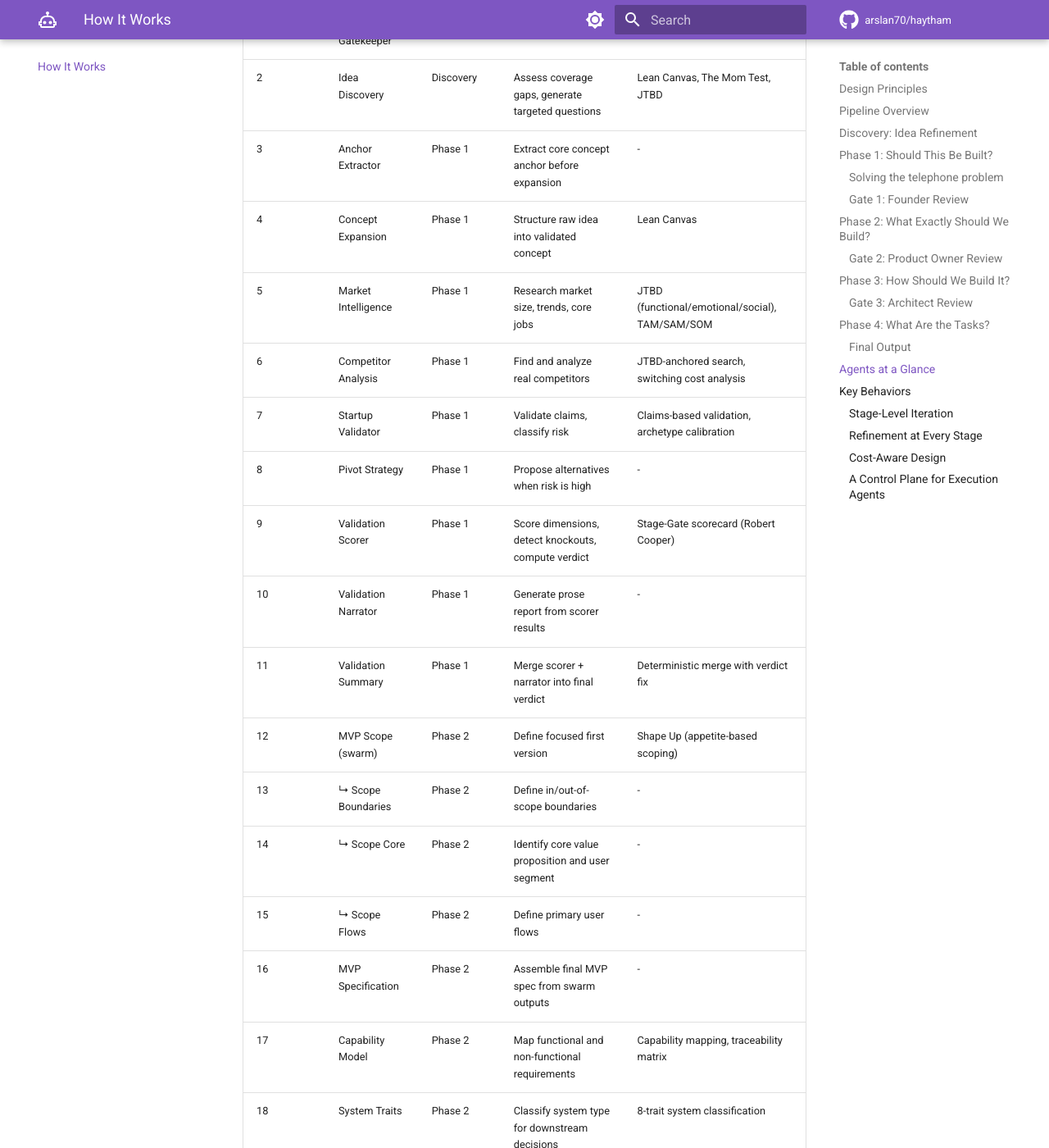
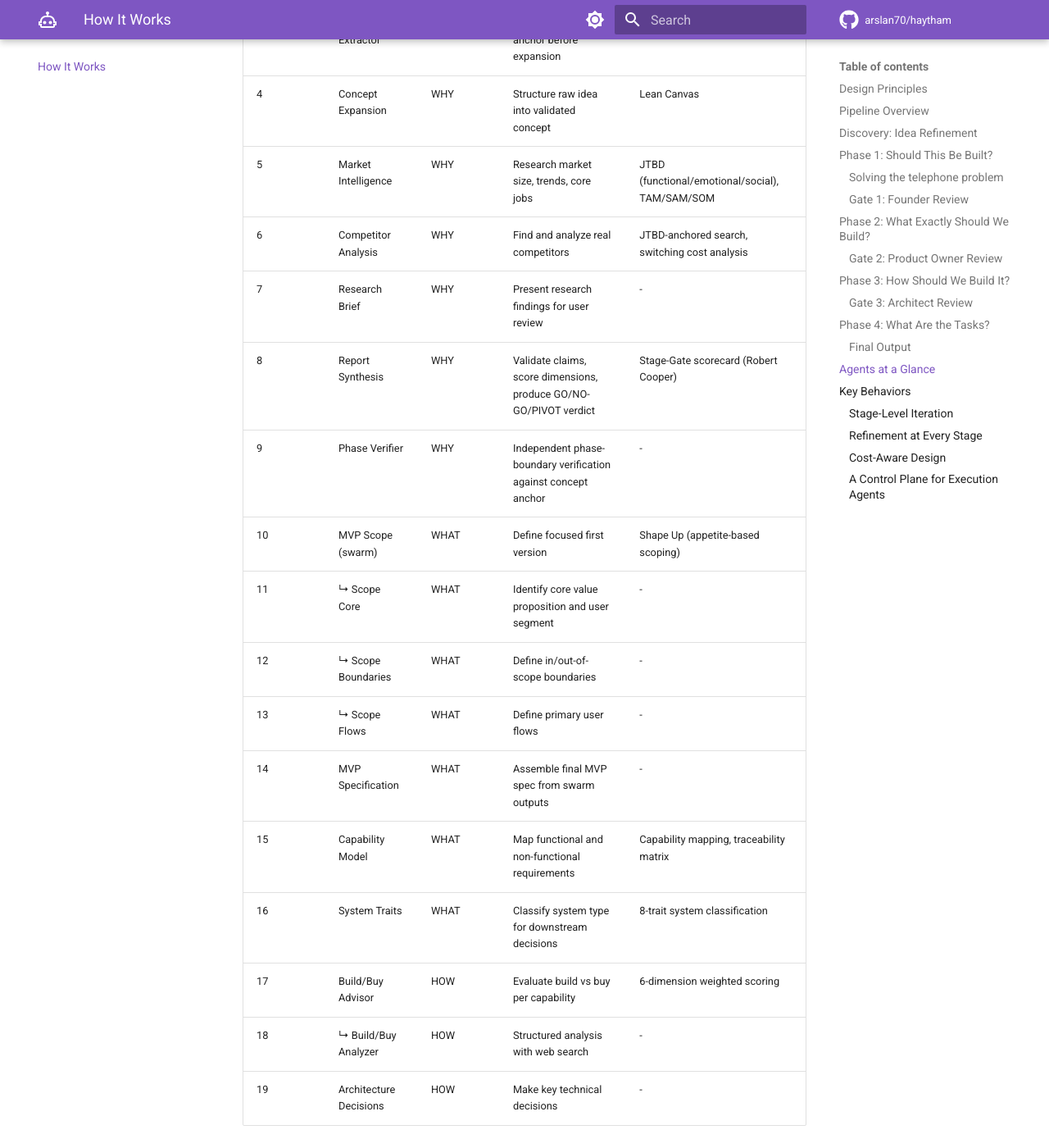
Before and after one commit to arslan70/haytham, an MkDocs documentation site: the page built from docs/how-it-works.md, in a window 1280 px wide and 1400 px high, scrolled down 7542 px. Shown: the whole window at 82% size. Built offline with MkDocs 1.6.1 and Material for MkDocs 9.7.7, drawn with Linux system fonts in a browser that asks for light colours; comment, search, counter and statistics services are not loaded; some of the changed text lies outside the part shown.

Commit message:
docs: update agents table, pipeline diagram, replace LanceDB with JSON Store (CRIT-03)
- Replace Phase 1/2/3/4 naming with WHY/WHAT/HOW/STORIES in pipeline diagram
- Remove deleted agents (Startup Validator, Pivot Strategy, Validation Scorer,
  Validation Narrator, Validation Summary) from table and prose
- Add Research Brief, Report Synthesis, Phase Verifier to agents table
- Fix agent count from 21 to 19 in technology.md
- Update WEB_SEARCH_SESSION_LIMIT default from 20 to 30
- Replace LanceDB section with JSON Store per ADR-027

Co-Authored-By: Claude Opus 4.6 (1M context) <noreply@anthropic.com>

```diff
--- a/docs/how-it-works.md
+++ b/docs/how-it-works.md
@@ -19,21 +19,19 @@ flowchart TD
     gatekeeper --> discovery[Idea Discovery]
     discovery --> concept[Concept Expansion]
 
-    subgraph phase1["Phase 1: Should this be built?"]
+    subgraph why["WHY: Should this be built?"]
         concept --> anchor[Anchor Extractor]
         anchor --> market[Market Intelligence]
         anchor --> competitor[Competitor Analysis]
-        market --> risk[Risk Assessment]
-        competitor --> risk
-        risk -->|HIGH risk| pivot[Pivot Strategy]
-        pivot --> summary[Validation Summary]
-        risk -->|MEDIUM / LOW| summary
+        market --> brief[Research Brief]
+        competitor --> brief
+        brief --> synthesis[Report Synthesis]
     end
 
-    summary --> gate1{Gate 1: Founder Review}
+    synthesis --> gate1{Gate 1: Founder Review}
     gate1 -->|GO| mvp
 
-    subgraph phase2["Phase 2: What exactly?"]
+    subgraph what["WHAT: What exactly?"]
         mvp[MVP Scope] --> capability[Capability Model]
         capability --> traits[System Traits]
     end
@@ -41,14 +39,14 @@ flowchart TD
     traits --> gate2{Gate 2: Product Owner}
     gate2 -->|Approved| build_buy
 
-    subgraph phase3["Phase 3: How?"]
+    subgraph how["HOW: How?"]
         build_buy[Build vs Buy] --> arch[Architecture Decisions]
     end
 
     arch --> gate3{Gate 3: Architect}
     gate3 -->|Approved| stories
 
-    subgraph phase4["Phase 4: Tasks"]
+    subgraph stories_phase["STORIES: Tasks"]
         stories[Story Generation] --> story_val[Story Validation]
         story_val --> ordering[Dependency Ordering]
     end
@@ -93,7 +91,7 @@ Independent phase-boundary verifiers then check each phase's output against the
 
 **Market Intelligence** and **Competitor Analysis** run in parallel. Market Intelligence uses the [Jobs-to-be-Done](https://jtbd.info/) framework to identify core functional, emotional, and social jobs, then sizes the opportunity using [TAM/SAM/SOM](https://en.wikipedia.org/wiki/Total_addressable_market) analysis. Competitor Analysis anchors searches around the customer job rather than the product category, finding competitors across markets that solve the same job, and evaluates switching costs, lock-in factors, and market structure. Both agents include explicit confirmation bias checks to ensure findings aren't shaped to fit a predetermined conclusion.
 
-The **Startup Validator** extracts 10–15 key claims and validates each against evidence, classifying risk as HIGH / MEDIUM / LOW. The **Validation Summary** then applies a [Stage-Gate](https://en.wikipedia.org/wiki/Stage-gate_model) scorecard (Robert Cooper) with three knockout criteria and six scored dimensions to produce a GO / NO-GO / PIVOT verdict. The scorer uses tool calls to build a scorecard incrementally. Each tool validates evidence quality, rejects rubric phrases, and prevents the same evidence from being cited for multiple dimensions. If risk is HIGH, a **Pivot Strategy** agent proposes alternatives before the verdict is finalized.
+The **Research Brief** presents the market and competitor findings in a non-opinionated format for user review before any verdict is rendered. The **Report Synthesis** agent then applies a [Stage-Gate](https://en.wikipedia.org/wiki/Stage-gate_model) scorecard (Robert Cooper) with three knockout criteria and six scored dimensions to produce a GO / NO-GO / PIVOT verdict. This single agent replaced a multi-agent scoring pipeline per [ADR-026](adr/ADR-026-simplified-validation-pipeline.md). Two lightweight post-validators (SOM arithmetic and regulated-domain safety) provide guardrails on the output.
 
 ### Gate 1: Founder Review
 
@@ -147,25 +145,23 @@ Specialist agents, some working individually and others coordinating in multi-ag
 |---|-------|-------|----------------|------------|
 | 1 | Idea Gatekeeper | Discovery | Classify input quality | - |
 | 2 | Idea Discovery | Discovery | Assess coverage gaps, generate targeted questions | Lean Canvas, The Mom Test, JTBD |
-| 3 | Anchor Extractor | Phase 1 | Extract core concept anchor before expansion | - |
-| 4 | Concept Expansion | Phase 1 | Structure raw idea into validated concept | Lean Canvas |
-| 5 | Market Intelligence | Phase 1 | Research market size, trends, core jobs | JTBD (functional/emotional/social), TAM/SAM/SOM |
-| 6 | Competitor Analysis | Phase 1 | Find and analyze real competitors | JTBD-anchored search, switching cost analysis |
-| 7 | Startup Validator | Phase 1 | Validate claims, classify risk | Claims-based validation, archetype calibration |
-| 8 | Pivot Strategy | Phase 1 | Propose alternatives when risk is high | - |
-| 9 | Validation Scorer | Phase 1 | Score dimensions, detect knockouts, compute verdict | Stage-Gate scorecard (Robert Cooper) |
-| 10 | Validation Narrator | Phase 1 | Generate prose report from scorer results | - |
-| 11 | Validation Summary | Phase 1 | Merge scorer + narrator into final verdict | Deterministic merge with verdict fix |
-| 12 | MVP Scope (swarm) | Phase 2 | Define focused first version | Shape Up (appetite-based scoping) |
-| 13 | ↳ Scope Boundaries | Phase 2 | Define in/out-of-scope boundaries | - |
-| 14 | ↳ Scope Core | Phase 2 | Identify core value proposition and user segment | - |
-| 15 | ↳ Scope Flows | Phase 2 | Define primary user flows | - |
-| 16 | MVP Specification | Phase 2 | Assemble final MVP spec from swarm outputs | - |
-| 17 | Capability Model | Phase 2 | Map functional and non-functional requirements | Capability mapping, traceability matrix |
-| 18 | System Traits | Phase 2 | Classify system type for downstream decisions | 8-trait system classification |
-| 19 | Build/Buy Analyzer | Phase 3 | Decide build vs buy per capability | 6-dimension weighted scoring |
-| 20 | Architecture Decisions | Phase 3 | Make key technical decisions | - |
-| 21 | Story Generation | Phase 4 | Create user stories with validation and dependency ordering | Agile user stories, Gherkin/BDD, INVEST, DAG ordering |
+| 3 | Anchor Extractor | WHY | Extract core concept anchor before expansion | - |
+| 4 | Concept Expansion | WHY | Structure raw idea into validated concept | Lean Canvas |
+| 5 | Market Intelligence | WHY | Research market size, trends, core jobs | JTBD (functional/emotional/social), TAM/SAM/SOM |
+| 6 | Competitor Analysis | WHY | Find and analyze real competitors | JTBD-anchored search, switching cost analysis |
+| 7 | Research Brief | WHY | Present research findings for user review | - |
+| 8 | Report Synthesis | WHY | Validate claims, score dimensions, produce GO/NO-GO/PIVOT verdict | Stage-Gate scorecard (Robert Cooper) |
+| 9 | Phase Verifier | WHY | Independent phase-boundary verification against concept anchor | - |
+| 10 | MVP Scope (swarm) | WHAT | Define focused first version | Shape Up (appetite-based scoping) |
+| 11 | ↳ Scope Core | WHAT | Identify core value proposition and user segment | - |
+| 12 | ↳ Scope Boundaries | WHAT | Define in/out-of-scope boundaries | - |
+| 13 | ↳ Scope Flows | WHAT | Define primary user flows | - |
+| 14 | MVP Specification | WHAT | Assemble final MVP spec from swarm outputs | - |
+| 15 | Capability Model | WHAT | Map functional and non-functional requirements | Capability mapping, traceability matrix |
+| 16 | System Traits | WHAT | Classify system type for downstream decisions | 8-trait system classification |
+| 17 | Build/Buy Advisor | HOW | Evaluate build vs buy per capability | 6-dimension weighted scoring |
+| 18 | ↳ Build/Buy Analyzer | HOW | Structured analysis with web search | - |
+| 19 | Architecture Decisions | HOW | Make key technical decisions | - |
 
 ---
 
```
Also changed, not shown: docs/technology.md (+4 -6 lines).
